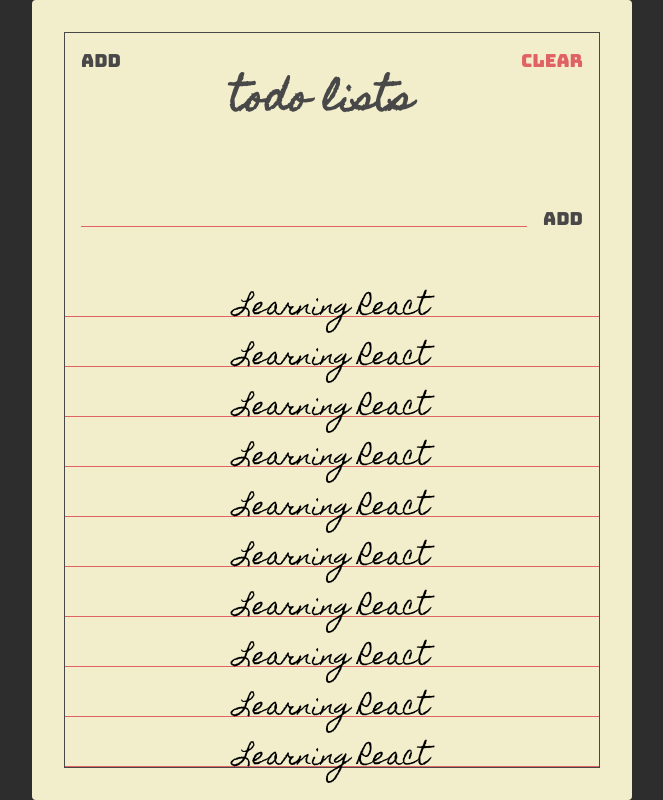
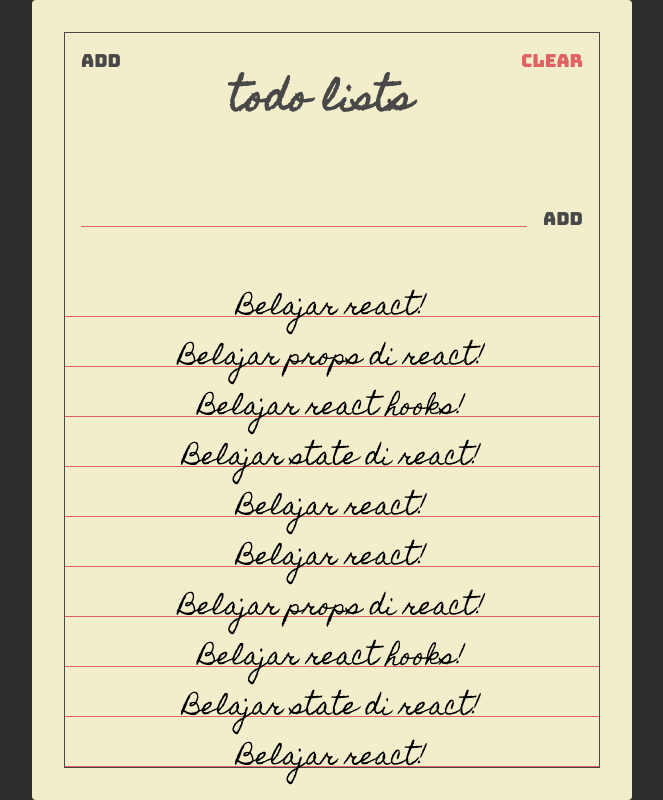
Before and after one commit to rochmatyulianto/react_todolist, a React (Create React App) app: page / in a window 1280 px wide. Shown: the whole page, without its empty margins (308-971 px from the left). Built offline with nearby package versions, Linux system fonts and the light colour scheme.

Commit message:
create pages and components todo

```diff
--- a/src/App.js
+++ b/src/App.js
@@ -1,56 +1,8 @@
 import React from "react";
 import "./styles.css";
 
-import Paper from "./components/Paper";
+import TodoList from "./pages/TodoList";
 
 export default function App() {
-  return (
-    <Paper>
-      <section className="header">
-        <button className="header-btn main-black-color">Add</button>
-        <h1 className="header-title">Todo Lists</h1>
-        <button className="header-btn main-red-color">Clear</button>
-      </section>
-
-      <section className="add">
-        <div className="add-form">
-          <input className="add-input" type="text" />
-          <button className="add-btn main-black-color">Add</button>
-        </div>
-      </section>
-
-      <section className="todos">
-        <div className="todo">
-          <span className="todo-text">Learning React</span>
-        </div>
-        <div className="todo">
-          <span className="todo-text">Learning React</span>
-        </div>
-        <div className="todo">
-          <span className="todo-text">Learning React</span>
-        </div>
-        <div className="todo">
-          <span className="todo-text">Learning React</span>
-        </div>
-        <div className="todo">
-          <span className="todo-text">Learning React</span>
-        </div>
-        <div className="todo">
-          <span className="todo-text">Learning React</span>
-        </div>
-        <div className="todo">
-          <span className="todo-text">Learning React</span>
-        </div>
-        <div className="todo">
-          <span className="todo-text">Learning React</span>
-        </div>
-        <div className="todo">
-          <span className="todo-text">Learning React</span>
-        </div>
-        <div className="todo">
-          <span className="todo-text">Learning React</span>
-        </div>
-      </section>
-    </Paper>
-  );
+  return <TodoList />;
 }
--- a/src/components/Header.jsx
+++ b/src/components/Header.jsx
@@ -0,0 +1,13 @@
+import React from "react";
+
+const Header = () => {
+  return (
+    <section className="header">
+      <button className="header-btn main-black-color">Add</button>
+      <h1 className="header-title">Todo Lists</h1>
+      <button className="header-btn main-red-color">Clear</button>
+    </section>
+  );
+};
+
+export default Header;
--- a/src/components/ToDoForm.jsx
+++ b/src/components/ToDoForm.jsx
@@ -0,0 +1,14 @@
+import React from "react";
+
+const ToDoForm = () => {
+  return (
+    <section className="add">
+      <div className="add-form">
+        <input className="add-input" type="text" />
+        <button className="add-btn main-black-color">Add</button>
+      </div>
+    </section>
+  );
+};
+
+export default ToDoForm;
--- /dev/null
+++ b/src/components/Todo.jsx
@@ -0,0 +1,16 @@
+import React from "react";
+
+import PropTypes from "prop-types";
+
+const Todo = (props) => {
+  return (
+    <div className="todo">
+      <span className="todo-text">{props.text}</span>
+    </div>
+  );
+};
+
+Todo.PropTypes = {
+  text: PropTypes.string.isRequired
+};
+export default Todo;
--- a/src/components/Todos.jsx
+++ b/src/components/Todos.jsx
@@ -0,0 +1,45 @@
+import React from "react";
+import Todo from "./Todo";
+const Todos = () => {
+  const todos = [
+    {
+      text: "Belajar react!"
+    },
+    {
+      text: "Belajar props di react!"
+    },
+    {
+      text: "Belajar react hooks!"
+    },
+    {
+      text: "Belajar state di react!"
+    },
+    {
+      text: "Belajar react!"
+    },
+    {
+      text: "Belajar react!"
+    },
+    {
+      text: "Belajar props di react!"
+    },
+    {
+      text: "Belajar react hooks!"
+    },
+    {
+      text: "Belajar state di react!"
+    },
+    {
+      text: "Belajar react!"
+    }
+  ];
+  return (
+    <section className="todos">
+      {todos.map((todo) => {
+        return <Todo text={todo.text} />;
+      })}
+    </section>
+  );
+};
+
+export default Todos;
--- /dev/null
+++ b/src/pages/TodoList.jsx
@@ -0,0 +1,18 @@
+import React from "react";
+
+import Paper from "../components/Paper";
+import Header from "../components/Header";
+import ToDoForm from "../components/ToDoForm";
+import Todos from "../components/Todos";
+
+const TodoList = () => {
+  return (
+    <Paper>
+      <Header />
+      <ToDoForm />
+      <Todos />
+    </Paper>
+  );
+};
+
+export default TodoList;
--- a/src/styles.css
+++ b/src/styles.css
@@ -135,6 +135,7 @@
 .todos {
   display: flex;
   flex-direction: column;
+  min-height: 500px;
 }
 
 .todo {
@@ -143,7 +144,7 @@
   flex: 1 0 auto;
   text-align: center;
 
-  min-height: 34px;
+  max-height: 34px;
   margin: 16px 0 0;
   font-family: "Homemade Apple", sans-serif;
   font-size: 24px;
@@ -152,6 +153,8 @@
 }
 
 .todo-text {
+  width : 100%;
+  height: 50px;
   position: absolute;
   left: 50%;
   transform: translate(-50%);
```
